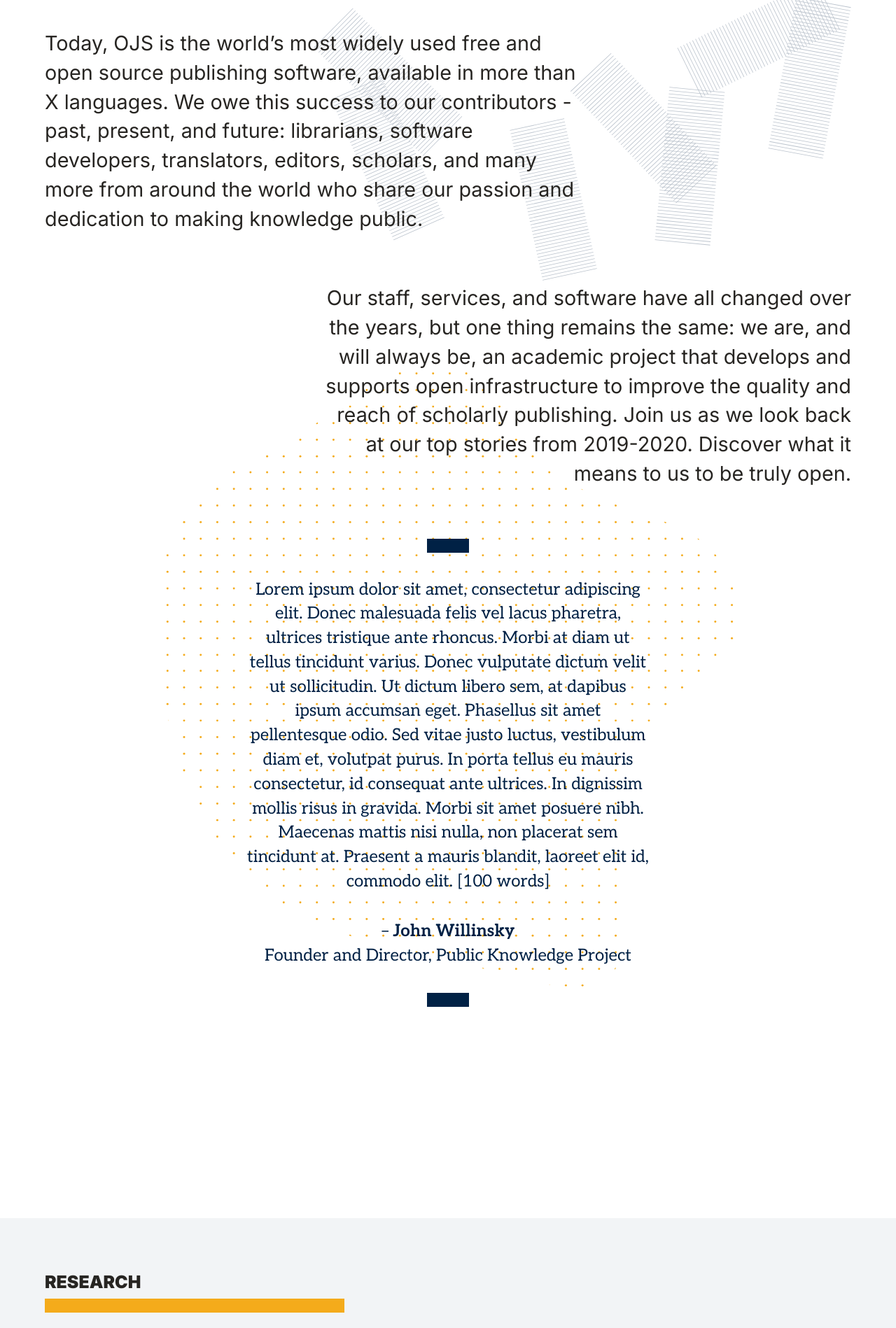
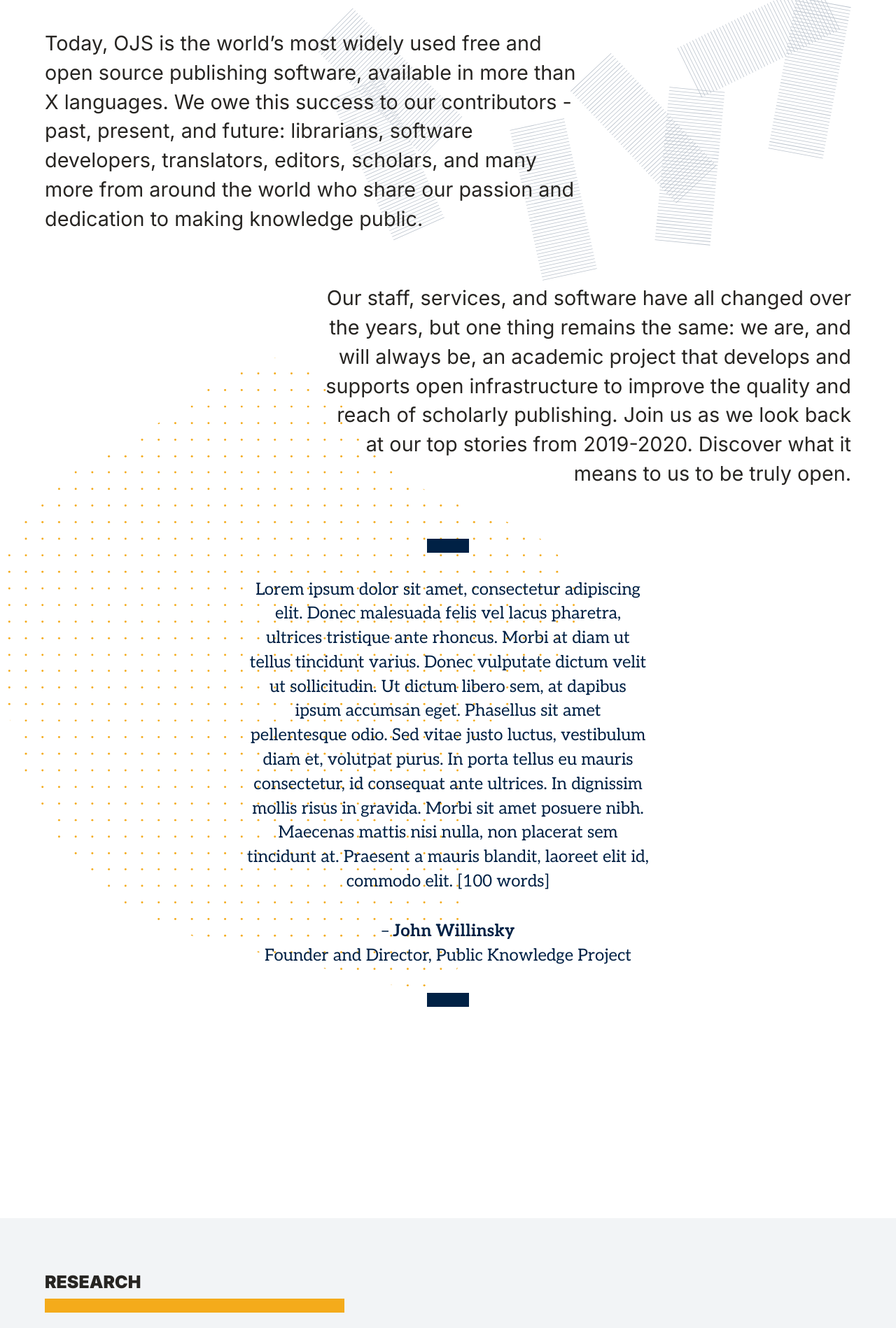
Before and after one commit to sssoz/pkp-annual-report, a Jekyll site: the page built from index.md, in a window 1280 px wide. Shown: the part 1953-3851 px from the top of the page at 70% size. Built offline with Jekyll 4.4.1, drawn with Linux system fonts in a browser that asks for light colours.

Commit message:
Move bg position

```diff
--- a/_sass/components/_blockquote.scss
+++ b/_sass/components/_blockquote.scss
@@ -67,6 +67,10 @@ blockquote {
     margin-left: auto;
     margin-right: auto;
   }
+
+  p:before {
+    background-position: left;
+  }
 }
 
 @media screen and (min-width: 1024px) {
```
